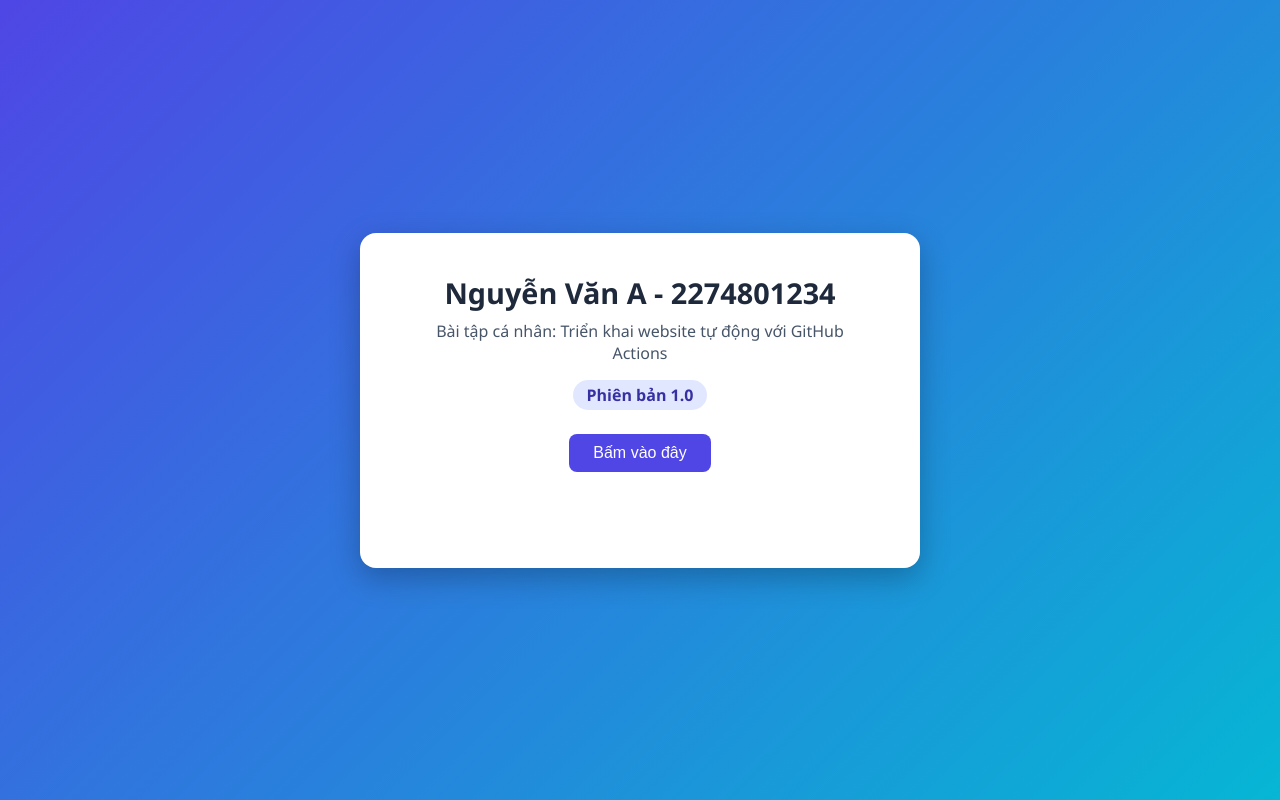
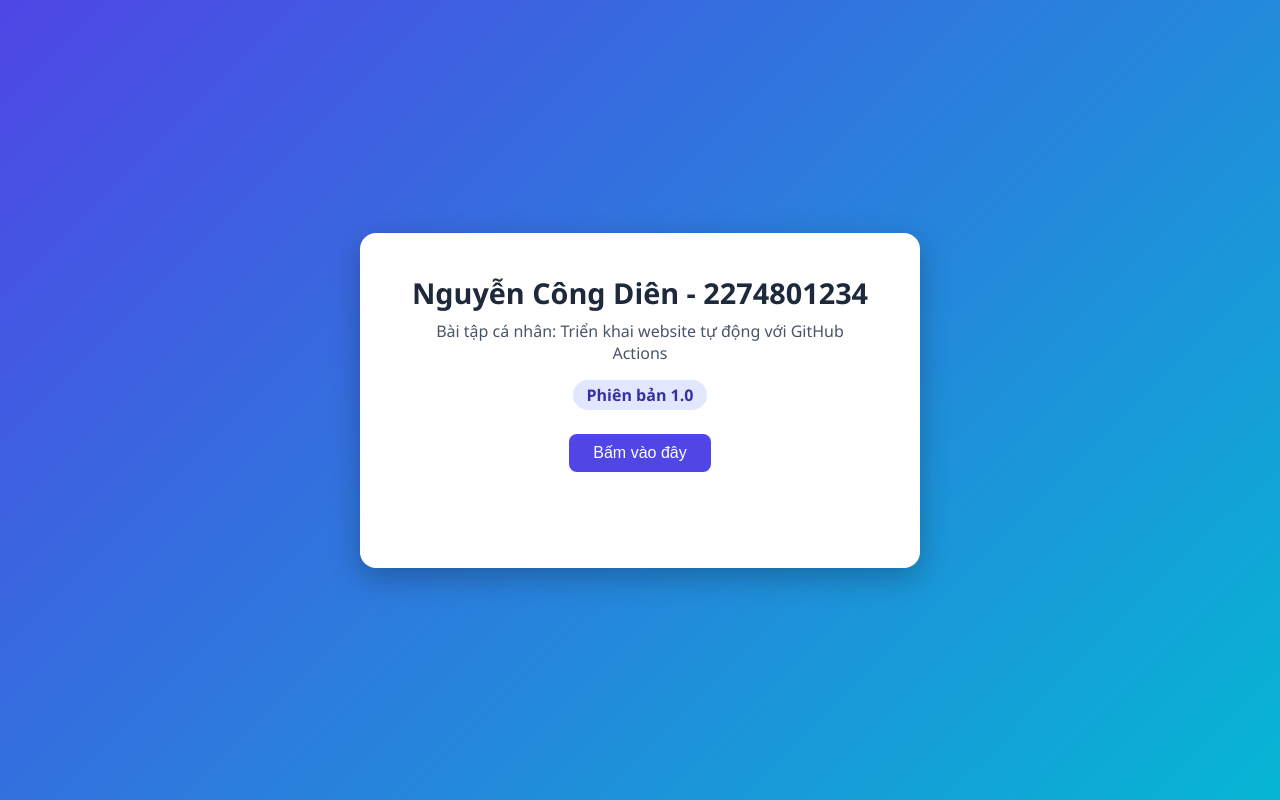
Before and after one commit to 1822040926-hash/devops-1822040926, a plain HTML site: page index.html in a window 1280 px wide. Drawn offline with Linux system fonts and the light colour scheme.

Commit message:
Update index.html

```diff
--- a/index.html
+++ b/index.html
@@ -3,12 +3,12 @@
 <head>
   <meta charset="UTF-8">
   <meta name="viewport" content="width=device-width, initial-scale=1.0">
-  <title>Bài tập CI/CD - GitHub Actions</title>
+
   <link rel="stylesheet" href="style.css">
 </head>
 <body>
   <main class="card">
-    <h1>Nguyễn Văn A - 2274801234</h1>
+    <h1>Nguyễn Công Diên - 2274801234</h1>
     <p class="subtitle">Bài tập cá nhân: Triển khai website tự động với GitHub Actions</p>
     <p class="version">Phiên bản 1.0</p>
     <button id="btn">Bấm vào đây</button>
```
